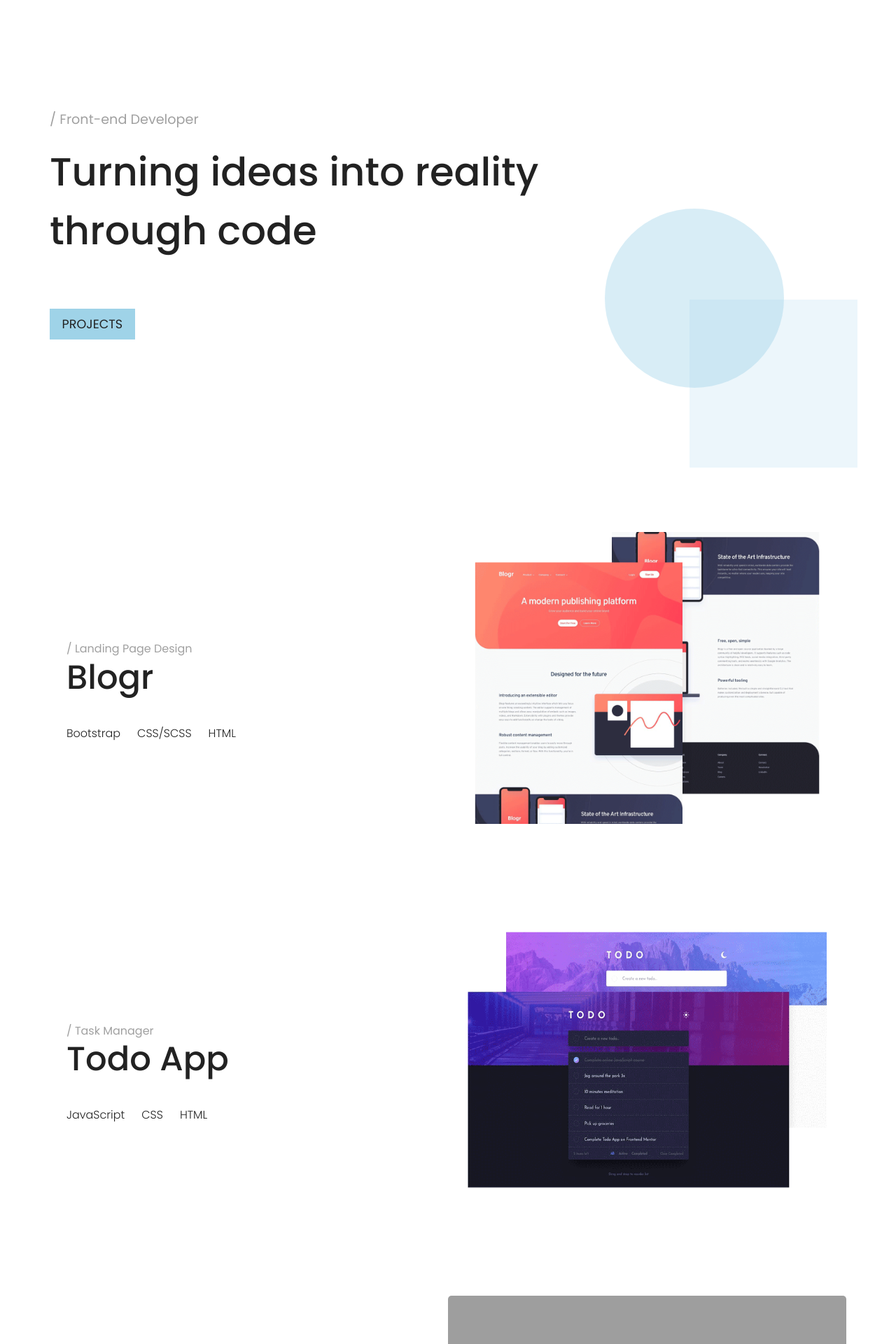
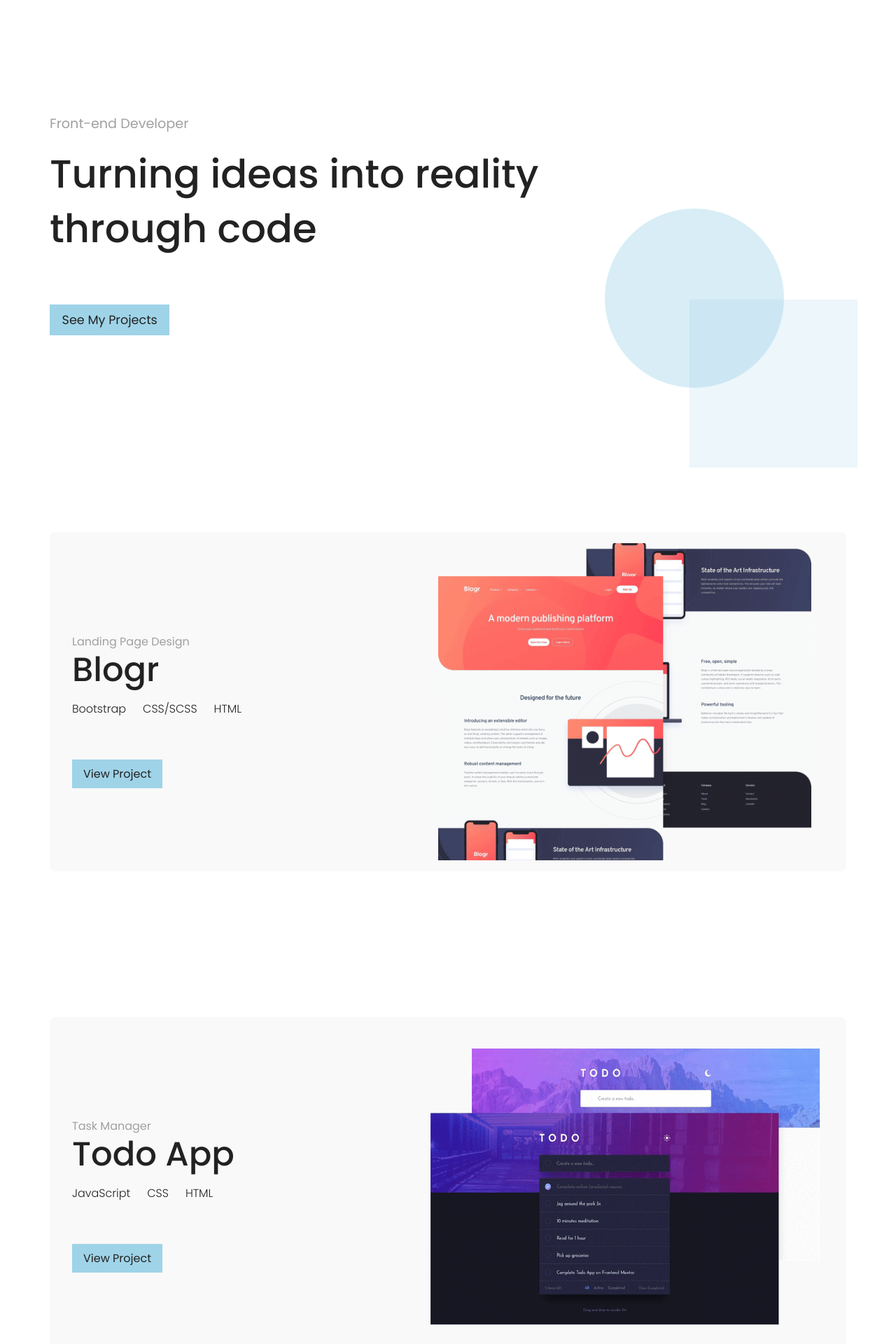
Before and after one commit to MalcolmTann/Portfolio-Build, a PHP site: page / in a window 1280 px wide. Shown: the part 72-1992 px from the top of the page at 70% size. Run offline with PHP 8.4, Linux system fonts and the light colour scheme; grey boxes are pictures that could not be loaded.

Commit message:
container adjustments

```diff
--- a/index.php
+++ b/index.php
@@ -19,27 +19,24 @@
         <?php include('partials/header.php'); ?>
         <main>
             <section class="home-landing">
-                <p data-aos="fade" data-aos-delay="500" data-aos-duration="2000">/ Front-end Developer</p>
+                <p data-aos="fade" data-aos-delay="500" data-aos-duration="2000">Front-end Developer</p>
                 <div>
                     <h1 data-aos="fade" data-aos-duration="2000">Turning ideas into reality through code</h1>
                 </div>
                 <a href="#work" data-aos="fade" data-aos-delay="1000" data-aos-duration="2000" title="View Projects" >
-                    <button class="btn">projects</button>
+                    <button class="btn">See My Projects</button>
                 </a>
             </section>
             <section id="work" class="projects">
-                <div class="artifact">
-                    <div class="col-1" data-aos="fade-up" data-aos-duration="1000">
-                        <a class="image-hover" href="projects/blogr.php" title="Blogr Landing Page">
+                <div class="artifact" data-aos="fade-up" data-aos-duration="1000">
+                    <div class="col-1">
+                        <a href="projects/blogr.php" title="Blogr Landing Page">
                             <img src="images/blogr.png" alt="Blogr">
-                            <div>
-                                <p>Coming Soon</p>
-                            </div>
                         </a>
                     </div>
-                    <div class="col-2" data-aos="fade-up" data-aos-duration="1000">
+                    <div class="col-2">
                         <div class="desc">
-                            <p>/ Landing Page Design</p>
+                            <p>Landing Page Design</p>
                             <h3>Blogr</h3>
                             <ul>
                                 <li>Bootstrap</li>
@@ -47,20 +44,18 @@
                                 <li>HTML</li>
                             </ul>
                         </div>
+                        <button class="btn">View Project</button>
                     </div>
                 </div>
-                <div class="artifact">
-                    <div class="col-1" data-aos="fade-up" data-aos-duration="1000">
-                        <a class="image-hover" href="#" title="ToDo Task Manager">
+                <div class="artifact" data-aos="fade-up" data-aos-duration="1000">
+                    <div class="col-1">
+                        <a href="#" title="ToDo Task Manager">
                             <img src="images/todo.png" alt="ToDo App">
-                            <div>
-                                <p>Coming Soon</p>
-                            </div>
                         </a>
                     </div>
-                    <div class="col-2" data-aos="fade-up" data-aos-duration="1000">
+                    <div class="col-2">
                         <div class="desc">
-                            <p>/ Task Manager</p>
+                            <p>Task Manager</p>
                             <h3>Todo App</h3>
                             <ul>
                                 <li>JavaScript</li>
@@ -68,18 +63,16 @@
                                 <li>HTML</li>
                             </ul>
                         </div>
+                        <button class="btn">View Project</button>
                     </div>
                 </div>
-                <div class="artifact">
-                    <div class="col-1" data-aos="fade-up" data-aos-duration="1000">
-                        <a class="image-hover" href="#" title="NUTTRI Health App">
-                            <img src="images/project-filler.jpg" alt="NUTTRI App">
-                            <div>
-                                <p>Coming Soon</p>
-                            </div>
+                <div class="artifact" data-aos="fade-up" data-aos-duration="1000">
+                    <div class="col-1">
+                        <a href="#" title="NUTTRI Health App">
+                            <img src="" alt="Coming Soon">
                         </a>
                     </div>
-                    <div class="col-2" data-aos="fade-up" data-aos-duration="1000">
+                    <div class="col-2">
                         <div class="desc">
                             <p>/ Health & Nutrition App</p>
                             <h3>NUTTRI</h3>
--- a/styles/css/main.css
+++ b/styles/css/main.css
@@ -547,11 +547,11 @@ body main {
   height: 90vh;
   gap: 1em;
   position: relative;
-  line-height: 1.5;
+  line-height: 1.4;
+  padding: 1em;
 }
 .home-landing .btn {
   margin-top: 2em;
-  text-transform: uppercase;
 }
 .home-landing h1 {
   font-size: 2rem;
@@ -589,6 +589,12 @@ body main {
   gap: 4em;
 }
 
+.artifact {
+  background-color: rgb(249, 249, 249);
+  padding: 1em;
+  border-radius: 8px;
+  margin-bottom: 5em;
+}
 .artifact a img {
   width: 100%;
   border-radius: 5px;
@@ -597,7 +603,10 @@ body main {
   display: none;
 }
 .artifact .col-2 {
-  margin-top: 2em;
+  margin-top: 1.5em;
+}
+.artifact .col-2 .desc {
+  margin-bottom: 3em;
 }
 .artifact .col-2 .desc h3 {
   font-size: 2rem;
@@ -611,7 +620,7 @@ body main {
   display: flex;
   flex-direction: row;
   gap: 1.5em;
-  margin-top: 3em;
+  margin-top: 1.5em;
   justify-content: flex-start;
   padding: 0;
 }
@@ -621,9 +630,8 @@ body main {
 
 .about {
   height: max-content;
-  margin-top: 5em;
-  margin-bottom: 4em;
   gap: 3em;
+  margin: 4em auto;
 }
 .about .col-1 {
   text-align: center;
@@ -657,7 +665,7 @@ body main {
 }
 
 .proj-landing {
-  height: 800px;
+  min-height: 100vh;
   gap: 2em;
 }
 .proj-landing h1 {
@@ -719,7 +727,7 @@ body main {
 }
 
 @media (min-width: 320px) {
-  .home-landing, .projects, .about, .proj-landing, .info, .overview, .more-projects {
+  .home-landing, .projects, .about, .proj-landing, .info {
     max-width: 450px;
   }
   .proj-landing {
@@ -765,7 +773,7 @@ body main {
   header {
     padding: 1em 1.7em;
   }
-  .home-landing, .projects, .about, .proj-landing, .info, .overview, .more-projects {
+  .home-landing, .projects, .about, .proj-landing, .info {
     max-width: 550px;
   }
   .home-landing h1 {
@@ -867,7 +875,7 @@ body main {
     background-color: #fff;
     border-left: none;
   }
-  .home-landing, .projects, .about, .proj-landing, .info, .overview, .more-projects {
+  .home-landing, .projects, .about, .proj-landing, .info {
     max-width: 740px;
   }
   .home-landing {
@@ -896,6 +904,7 @@ body main {
     display: flex;
     flex-direction: row-reverse;
     align-items: center;
+    padding: 1em 0.5em;
   }
   .artifact .col-1 {
     flex-basis: 50%;
@@ -909,7 +918,7 @@ body main {
     max-width: 50%;
   }
   .artifact .col-2 .desc {
-    text-align: left;
+    margin-bottom: 4em;
   }
   .about {
     margin-top: 9em;
@@ -936,6 +945,9 @@ body main {
     flex-basis: 55%;
     max-width: 55%;
   }
+  .btn-group.is-flex {
+    margin-top: 3em;
+  }
   .info .is-flex {
     justify-content: space-around;
   }
@@ -950,7 +962,7 @@ body main {
   .gn img:hover {
     transform: translateY(-4px);
   }
-  .home-landing, .projects, .about, .proj-landing, .info, .overview, .more-projects {
+  .home-landing, .projects, .about, .proj-landing, .info {
     max-width: 970px;
   }
   .btn:hover {
@@ -975,27 +987,19 @@ body main {
     top: 55%;
     right: 11%;
   }
-  .projects .image-hover {
-    position: relative;
+  .artifact .col-1 {
+    flex-basis: 55%;
+    max-width: 55%;
   }
-  .projects .image-hover p {
-    position: absolute;
-    top: 0;
-    left: 0;
-    width: 100%;
-    height: 100%;
-    background: rgba(0, 0, 0, 0.8);
-    border-radius: 5px;
-    display: flex;
-    flex-direction: column;
-    align-items: center;
-    justify-content: center;
-    opacity: 0;
-    transition: 0.45s;
-    color: #fff;
+  .artifact .col-1 img {
+    transition: 0.3s ease-in;
   }
-  .projects .image-hover p:hover {
-    opacity: 1;
+  .artifact .col-1 img:hover {
+    transform: scale(1.02);
+  }
+  .artifact .col-2 {
+    flex-basis: 45%;
+    max-width: 45%;
   }
   .artifact .col-2 .desc .title {
     font-size: 3rem;
--- a/styles/scss/pages/_homepage.scss
+++ b/styles/scss/pages/_homepage.scss
@@ -7,10 +7,10 @@
     height: 90vh;
     gap: 1em;
     position: relative;
-    line-height: 1.5;
+    line-height: 1.4;
+    padding: 1em;
     .btn {
         margin-top: 2em;
-        text-transform: uppercase;
     }
     h1 {
         font-size: $lrg;
@@ -52,19 +52,23 @@
 }
 
 .artifact {
+    background-color: rgb(249, 249, 249);
+    padding: 1em;
+    border-radius: 8px;
+    margin-bottom: 5em;
     a {
         img {
             width: 100%;
             border-radius: 5px;
-            // box-shadow: rgba(0, 0, 0, 0.1) 0px 20px 25px -5px, rgba(0, 0, 0, 0.04) 0px 10px 10px -5px;
         }
         p {
             display: none;
         }
     }
     .col-2 {
-        margin-top: 2em;
+        margin-top: 1.5em;
         .desc {
+            margin-bottom: 3em;
             h3 {
                 font-size: $lrg;
                 font-weight: $bold;
@@ -77,7 +81,7 @@
                 display: flex;
                 flex-direction: row;
                 gap: 1.5em;
-                margin-top: 3em;
+                margin-top: 1.5em;
                 justify-content: flex-start;
                 padding: 0;
                 li {
@@ -92,9 +96,8 @@
 
 .about {
     height: max-content;
-    margin-top: 5em;
-    margin-bottom: 4em;
     gap: 3em;
+    margin: 4em auto;
     .col-1 {
         text-align: center;
         img {
--- a/styles/scss/pages/_project.scss
+++ b/styles/scss/pages/_project.scss
@@ -4,7 +4,7 @@
 // Landing
 
 .proj-landing {
-    height: 800px;
+    min-height: 100vh;
     gap: 2em;
     h1 {
         font-size: $lrg;
--- a/styles/scss/queries/_large.scss
+++ b/styles/scss/queries/_large.scss
@@ -17,7 +17,7 @@
         }
     }
 
-    .home-landing, .projects, .about, .proj-landing, .info, .overview, .more-projects {
+    .home-landing, .projects, .about, .proj-landing, .info {
         max-width: 970px;
     }
 
@@ -47,33 +47,20 @@
         }
     }
 
-    .projects {
-        .image-hover {
-            position: relative;
-            p {
-                position: absolute;
-                top: 0;
-                left: 0;
-                width: 100%;
-                height: 100%;
-                background: rgba(0, 0, 0, 0.8);
-                border-radius: 5px;
-                display: flex;
-                flex-direction: column;
-                align-items: center;
-                justify-content: center;
-                opacity: 0;
-                transition: 0.45s;
-                color: #fff;
+    .artifact {
+        .col-1 {
+            flex-basis: 55%;
+            max-width: 55%;
+            img {
+                transition: .3s ease-in;
                 &:hover {
-                    opacity: 1;
+                    transform: scale(1.02);
                 }
             }
         }
-    }
-
-    .artifact {
         .col-2 {
+            flex-basis: 45%;
+            max-width: 45%;
             .desc {
                 .title {
                     font-size: 3rem;
@@ -81,6 +68,7 @@
             }
         }
     }
+
 
     .about {
         height: 90vh;
--- a/styles/scss/queries/_medium.scss
+++ b/styles/scss/queries/_medium.scss
@@ -44,7 +44,7 @@
         border-left: none;
     }
 
-    .home-landing, .projects, .about, .proj-landing, .info, .overview, .more-projects {
+    .home-landing, .projects, .about, .proj-landing, .info {
         max-width: 740px;
     }
 
@@ -76,6 +76,7 @@
         display: flex;
         flex-direction: row-reverse;
         align-items: center;
+        padding: 1em 0.5em;
         .col-1 {
             flex-basis: 50%;
             max-width: 50%;
@@ -87,7 +88,7 @@
             flex-basis: 50%;
             max-width: 50%;
             .desc {
-                text-align: left;
+                margin-bottom: 4em;
             }
         }
     }
@@ -121,6 +122,10 @@
         }
     }
 
+    .btn-group.is-flex {
+        margin-top: 3em;
+    }
+
     .info {
         .is-flex {
             justify-content: space-around;
--- a/styles/scss/queries/_small.scss
+++ b/styles/scss/queries/_small.scss
@@ -6,7 +6,7 @@
         padding: 1em 1.7em;
     }
 
-    .home-landing, .projects, .about, .proj-landing, .info, .overview, .more-projects {
+    .home-landing, .projects, .about, .proj-landing, .info {
         max-width: 550px;
     }
 
--- a/styles/scss/queries/_xxsmall.scss
+++ b/styles/scss/queries/_xxsmall.scss
@@ -2,7 +2,7 @@
 
 @media (min-width: 320px) {
 
-    .home-landing, .projects, .about, .proj-landing, .info, .overview, .more-projects {
+    .home-landing, .projects, .about, .proj-landing, .info {
         max-width: 450px;
     }
 
```
Also changed, not shown: 1 other file.
